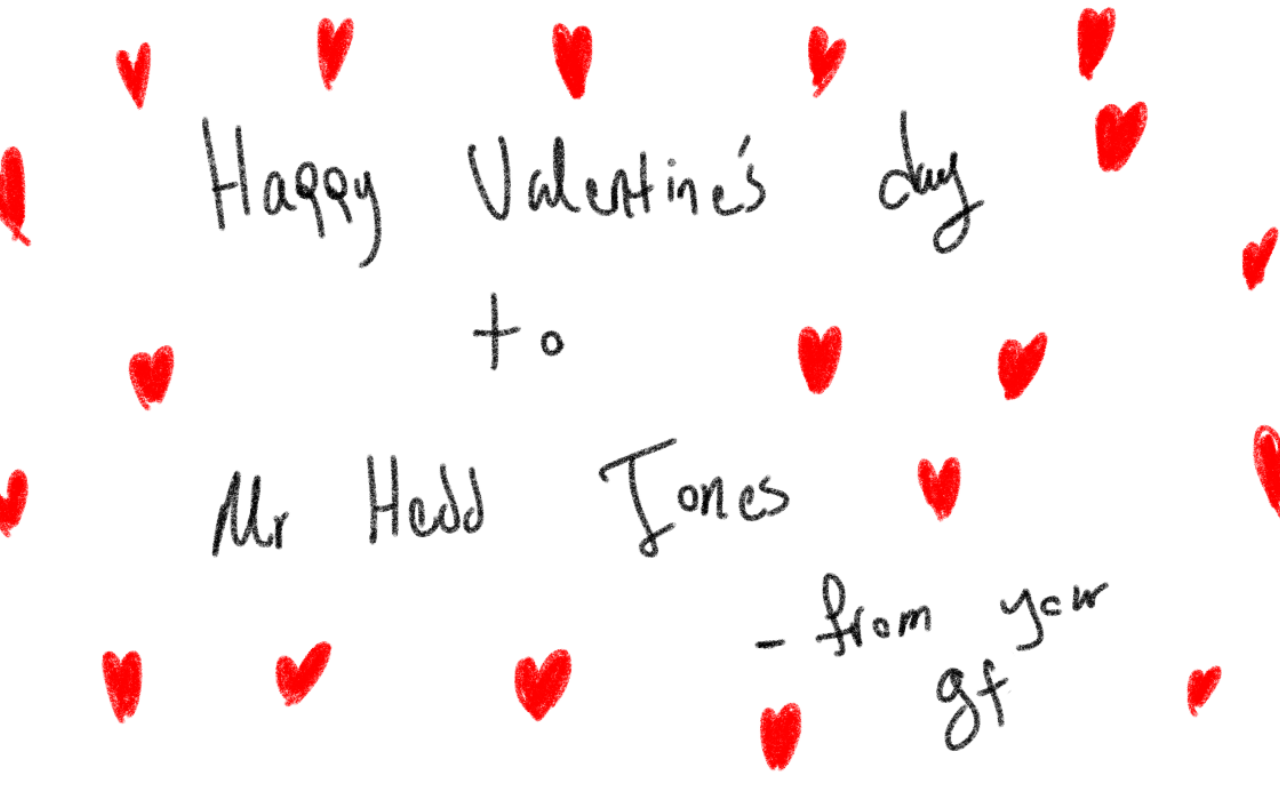
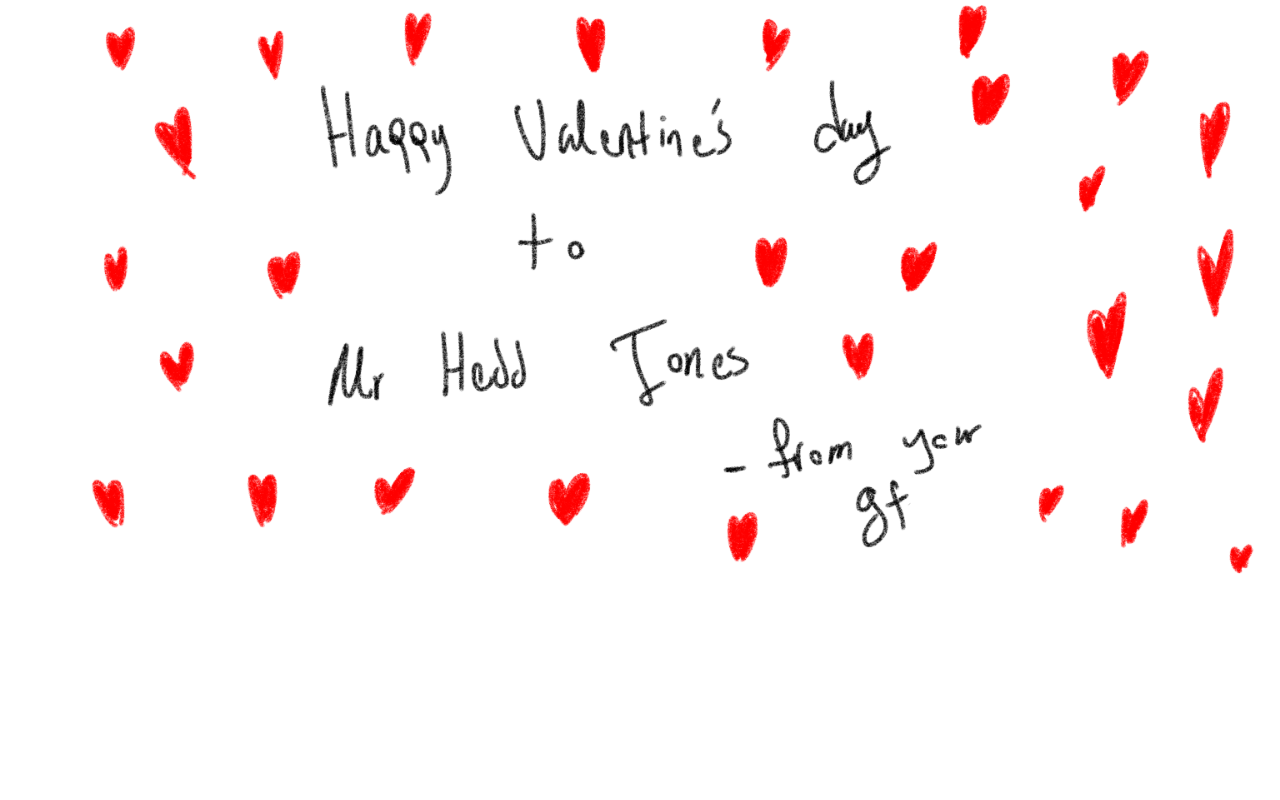
Before and after one commit to kiana-k7597/png-display, a plain HTML site: page index.html in a window 1280 px wide. Drawn offline with Linux system fonts and the light colour scheme.

Commit message:
initial commit

```diff
--- a/styles.css
+++ b/styles.css
@@ -5,8 +5,8 @@ body, html {
     overflow: hidden;
 }
 img {
-    width: 100%;
-    height: 100%;
-    object-fit: cover;
+    width: auto;
+    max-width: 100%;
+    height: auto;
     display: block;
 }
```
